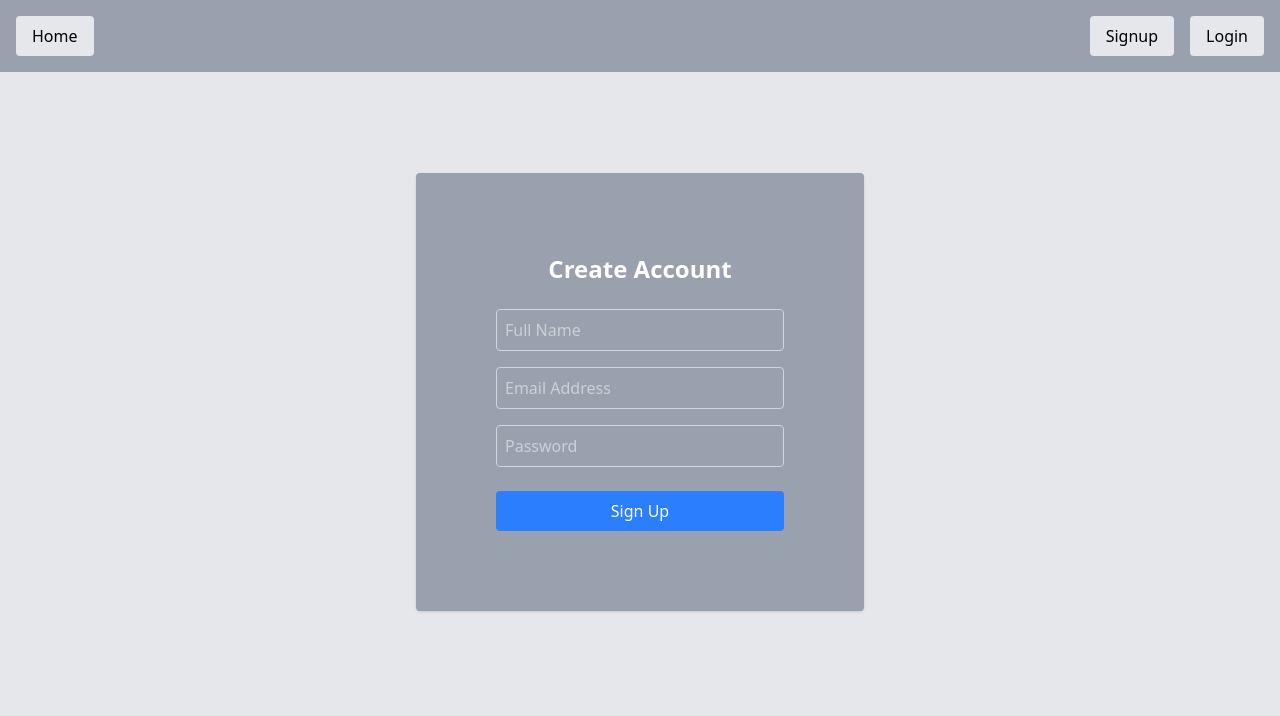
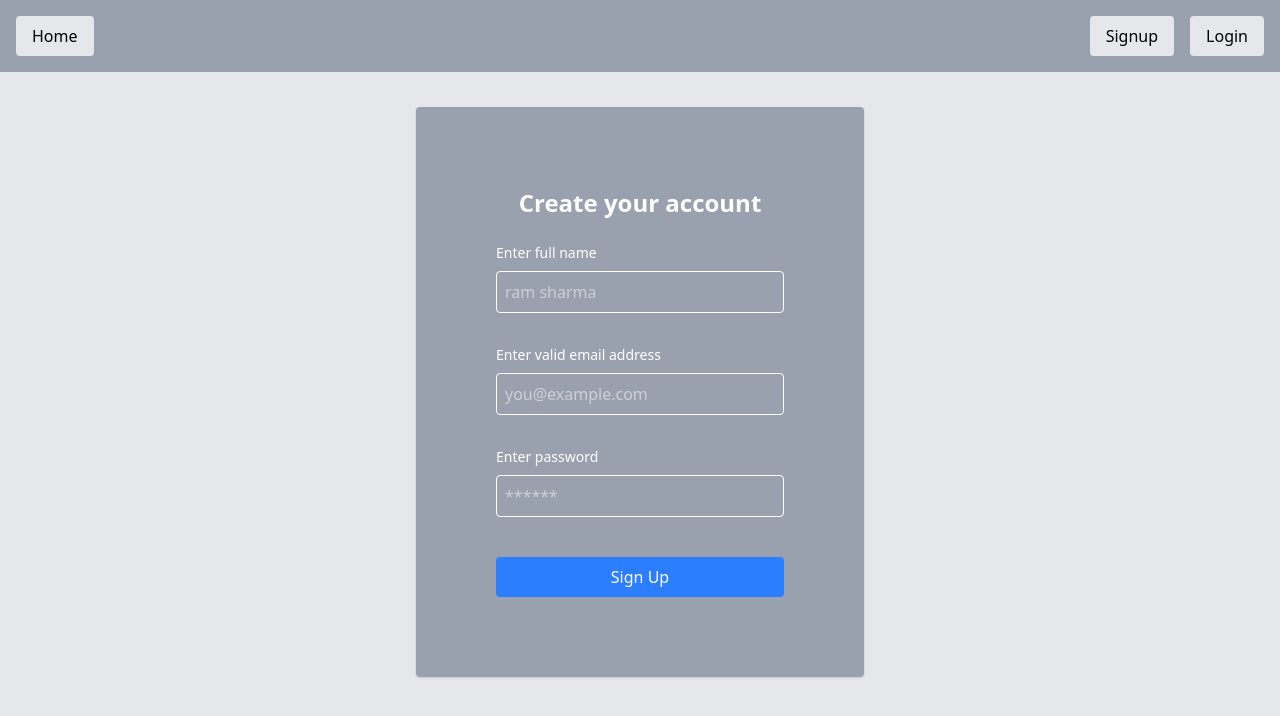
Before and after one commit to dheerajpoonia29/nexapay-frontend, a React (Vite) app: page /signup in a window 1280 px wide. Shown: the top 716 px of the page. Built offline with nearby package versions, Linux system fonts and the light colour scheme.

Commit message:
user login and signup working

```diff
--- a/src/App.tsx
+++ b/src/App.tsx
@@ -1,20 +1,27 @@
 import './App.css'
+import { useState } from 'react';
 import { BrowserRouter, Routes, Route } from "react-router-dom";
-import Header from './layout/Header';
+import HomePageHeader from './layout/HomePageHeader';
 import HomePage from './pages/HomePage'
-import Login from './pages/Login';
-import Signup from './pages/Signup';
+import LoginPage from './pages/LoginPage';
+import SignupPage from './pages/SignupPage';
+import WelcomePage from './pages/WelcomePage';
+import AccountPage from './pages/AccountPage';
+import WelcomePageHeader from './layout/WelcomePageHeader';
 
 function App() {
+  const [isLoggedIn, setIsLoggedIn] = useState(false);
 
   return (
     <BrowserRouter>
       <div className="min-h-screen w-full bg-gray-200">
-        <Header />
+        {isLoggedIn ? <WelcomePageHeader /> : <HomePageHeader />}
         <Routes>
           <Route path="/" element={<HomePage />} />
-          <Route path="/login" element={<Login />} />
-          <Route path="/signup" element={<Signup />} />
+          <Route path="/login" element={<LoginPage />} />
+          <Route path="/signup" element={<SignupPage />} />
+          <Route path="/welcome" element={<WelcomePage />} />
+          <Route path="/account" element={<AccountPage />} />
         </Routes>
       </div>
     </BrowserRouter>
--- a/src/layout/Header.tsx
+++ b/src/layout/HomePageHeader.tsx
@@ -1,6 +1,6 @@
 import { Link } from "react-router-dom";
 
-function Header() {
+function HomePageHeader() {
     return (
         <header className="bg-gray-400 p-4 flex justify-between items-center">
             <div className="">
@@ -20,4 +20,4 @@ function Header() {
     );
 };
 
-export default Header;
+export default HomePageHeader;
--- /dev/null
+++ b/src/layout/WelcomePageHeader.tsx
@@ -0,0 +1,20 @@
+import { Link } from "react-router-dom";
+
+function WelcomePageHeader() {
+    return (
+        <header className="bg-gray-400 p-4 flex justify-between items-center">
+            <div className="">
+                <Link to="/welcome">
+                    <button className="bg-gray-200 px-4 py-2 rounded">Home</button>
+                </Link>
+            </div>
+            <div className="space-x-4">
+                <Link to="/account">
+                    <button className="bg-gray-200 px-4 py-2 rounded">Account</button>
+                </Link>
+            </div>
+        </header>
+    );
+};
+
+export default WelcomePageHeader;
--- /dev/null
+++ b/src/pages/AccountPage.tsx
@@ -0,0 +1,5 @@
+const AccountPage = () => {
+    return <h1> account page </h1>
+}
+
+export default AccountPage;
--- a/src/pages/HomePage.tsx
+++ b/src/pages/HomePage.tsx
@@ -1,5 +1,3 @@
-import Header from "../layout/Header";
-
 function HomePage() {
 
     return (
--- a/src/pages/Login.tsx
+++ b/src/pages/LoginPage.tsx
@@ -1,14 +1,41 @@
 import { useState } from "react";
+import { Navigate, useNavigate } from "react-router-dom";
 
-const Login = () => {
-    const [email, setEmail] = useState("");
-    const [password, setPassword] = useState("");
+const LoginPage = () => {
+    const navigate = useNavigate();
+
+    const [formData, setFormData] = useState({
+        email: "",
+        password: ""
+    });
+
+    const handleChange = (e: React.ChangeEvent<HTMLInputElement>) => {
+        setFormData({ ...formData, [e.target.name]: e.target.value });
+    };
 
     const handleSubmit = (e: React.FormEvent) => {
         e.preventDefault();
-        // TODO: Add login logic here (API call etc.)
-        console.log("Logging in with", { email, password });
+        console.log("login data:", formData);
+
+        // Add login logic here (API call etc.)
+        fetch("http://localhost:8081/auth/login", {
+            method: "POST",
+            headers: myHeaders,
+            body: JSON.stringify(formData),
+            redirect: "follow"
+        })
+            .then((response) => response.json())
+            .then((result) => {
+                console.log("login success, result: ", result)
+                navigate('/welcome');
+            })
+            .catch((error) => {
+                console.error("login failed, error: ", error)
+            });
     };
+
+    const myHeaders = new Headers();
+    myHeaders.append("Content-Type", "application/json");
 
     return (
         <div className="flex items-center justify-center min-h-[80vh]">
@@ -27,10 +54,11 @@ const Login = () => {
                     <input
                         id="email"
                         type="email"
+                        name="email"
+                        placeholder="you@example.com"
+                        value={formData.email}
+                        onChange={handleChange}
                         className="w-full px-4 py-2 border rounded focus:outline-none focus:ring-2 focus:ring-blue-500"
-                        value={email}
-                        onChange={(e) => setEmail(e.target.value)}
-                        placeholder="you@example.com"
                         required
                     />
                 </div>
@@ -42,10 +70,11 @@ const Login = () => {
                     <input
                         id="password"
                         type="password"
+                        name="password"
+                        placeholder="******"
+                        value={formData.password}
+                        onChange={handleChange}
                         className="w-full px-4 py-2 border rounded focus:outline-none focus:ring-2 focus:ring-blue-500"
-                        value={password}
-                        onChange={(e) => setPassword(e.target.value)}
-                        placeholder="********"
                         required
                     />
                 </div>
@@ -61,4 +90,4 @@ const Login = () => {
     );
 };
 
-export default Login;
+export default LoginPage;
--- a/src/pages/Signup.tsx
+++ /dev/null
@@ -1,69 +0,0 @@
-import React, { useState } from "react";
-
-const Signup = () => {
-    const [formData, setFormData] = useState({
-        name: "",
-        email: "",
-        password: ""
-    });
-
-    const handleChange = (e: React.ChangeEvent<HTMLInputElement>) => {
-        setFormData({ ...formData, [e.target.name]: e.target.value });
-    };
-
-    const handleSubmit = (e: React.FormEvent) => {
-        e.preventDefault();
-        console.log("Signup Data:", formData);
-        // TODO: Send this data to your backend
-    };
-
-    return (
-        <div className="flex justify-center items-center h-[80vh]">
-            <form
-                onSubmit={handleSubmit}
-                className="bg-gray-400 p-20 shadow rounded w-full max-w-md text-white"
-            >
-                <h2 className="text-2xl font-bold mb-6 text-center">Create Account</h2>
-
-                <input
-                    type="text"
-                    name="name"
-                    placeholder="Full Name"
-                    value={formData.name}
-                    onChange={handleChange}
-                    className="w-full p-2 mb-4 border border-gray-300 rounded"
-                    required
-                />
-
-                <input
-                    type="email"
-                    name="email"
-                    placeholder="Email Address"
-                    value={formData.email}
-                    onChange={handleChange}
-                    className="w-full p-2 mb-4 border border-gray-300 rounded"
-                    required
-                />
-
-                <input
-                    type="password"
-                    name="password"
-                    placeholder="Password"
-                    value={formData.password}
-                    onChange={handleChange}
-                    className="w-full p-2 mb-6 border border-gray-300 rounded"
-                    required
-                />
-
-                <button
-                    type="submit"
-                    className="w-full bg-blue-500 text-white py-2 rounded hover:bg-blue-600 transition"
-                >
-                    Sign Up
-                </button>
-            </form>
-        </div>
-    );
-};
-
-export default Signup;
--- /dev/null
+++ b/src/pages/SignupPage.tsx
@@ -0,0 +1,103 @@
+import React, { useState } from "react";
+
+const SignupPage = () => {
+    const [formData, setFormData] = useState({
+        name: "",
+        email: "",
+        password: ""
+    });
+
+    const handleChange = (e: React.ChangeEvent<HTMLInputElement>) => {
+        setFormData({ ...formData, [e.target.name]: e.target.value });
+    };
+
+    const handleSubmit = (e: React.FormEvent) => {
+        e.preventDefault();
+        console.log("Signup Data:", formData);
+
+        // Send this data to your backend
+        fetch("http://localhost:8081/auth/signup", {
+            method: "POST",
+            headers: myHeaders,
+            body: JSON.stringify(formData),
+            redirect: "follow"
+        })
+            .then((response) => response.text())
+            .then((result) => {
+                console.log("signup success, result: ", result)
+            })
+            .catch((error) => {
+                console.error("signup failed, error: ", error)
+            });
+    };
+
+    const myHeaders = new Headers();
+    myHeaders.append("Content-Type", "application/json");
+
+    return (
+        <div className="flex justify-center items-center h-[80vh]">
+            <form
+                onSubmit={handleSubmit}
+                className="bg-gray-400 p-20 shadow rounded w-full max-w-md text-white"
+            >
+                <h2 className="text-2xl font-semibold mb-6 text-center">
+                    Create your account
+                </h2>
+
+                <div className="mb-4">
+                    <label className="block text-sm mb-2" htmlFor="email">
+                        Enter full name
+                    </label>
+                    <input
+                        type="text"
+                        name="name"
+                        placeholder="ram sharma"
+                        value={formData.name}
+                        onChange={handleChange}
+                        className="w-full p-2 mb-4 border rounded focus:outline-none focus:ring-2 focus:ring-blue-500"
+                        required
+                    />
+                </div>
+
+                <div className="mb-4">
+                    <label className="block text-sm mb-2" htmlFor="email">
+                        Enter valid email address
+                    </label>
+                    <input
+                        type="email"
+                        name="email"
+                        placeholder="you@example.com"
+                        value={formData.email}
+                        onChange={handleChange}
+                        className="w-full p-2 mb-4 border rounded focus:outline-none focus:ring-2 focus:ring-blue-500"
+                        required
+                    />
+                </div>
+
+                <div className="mb-4">
+                    <label className="block text-sm mb-2" htmlFor="email">
+                        Enter password
+                    </label>
+                    <input
+                        type="password"
+                        name="password"
+                        placeholder="******"
+                        value={formData.password}
+                        onChange={handleChange}
+                        className="w-full p-2 mb-6 border rounded focus:outline-none focus:ring-2 focus:ring-blue-500"
+                        required
+                    />
+                </div>
+
+                <button
+                    type="submit"
+                    className="w-full bg-blue-500 text-white py-2 rounded hover:bg-blue-600 transition"
+                >
+                    Sign Up
+                </button>
+            </form>
+        </div>
+    );
+};
+
+export default SignupPage;
--- /dev/null
+++ b/src/pages/WelcomePage.tsx
@@ -0,0 +1,5 @@
+const WelcomePage = () => {
+    return <h1> welcome page </h1>
+}
+
+export default WelcomePage;
```
